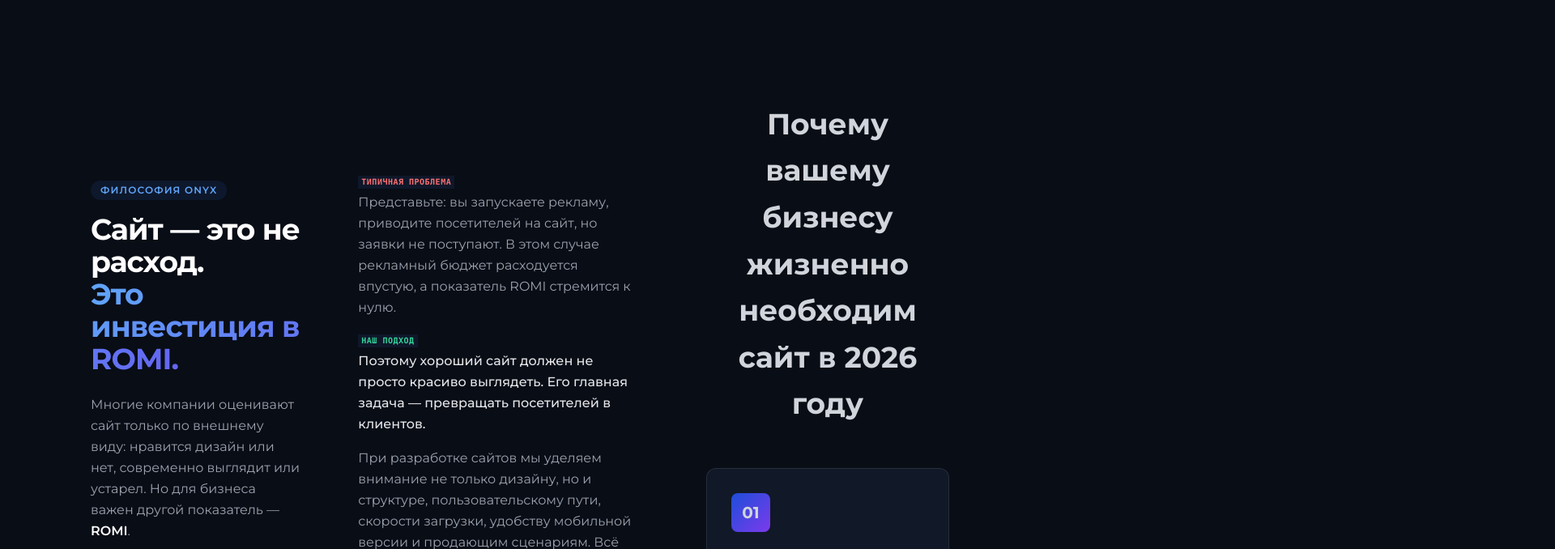
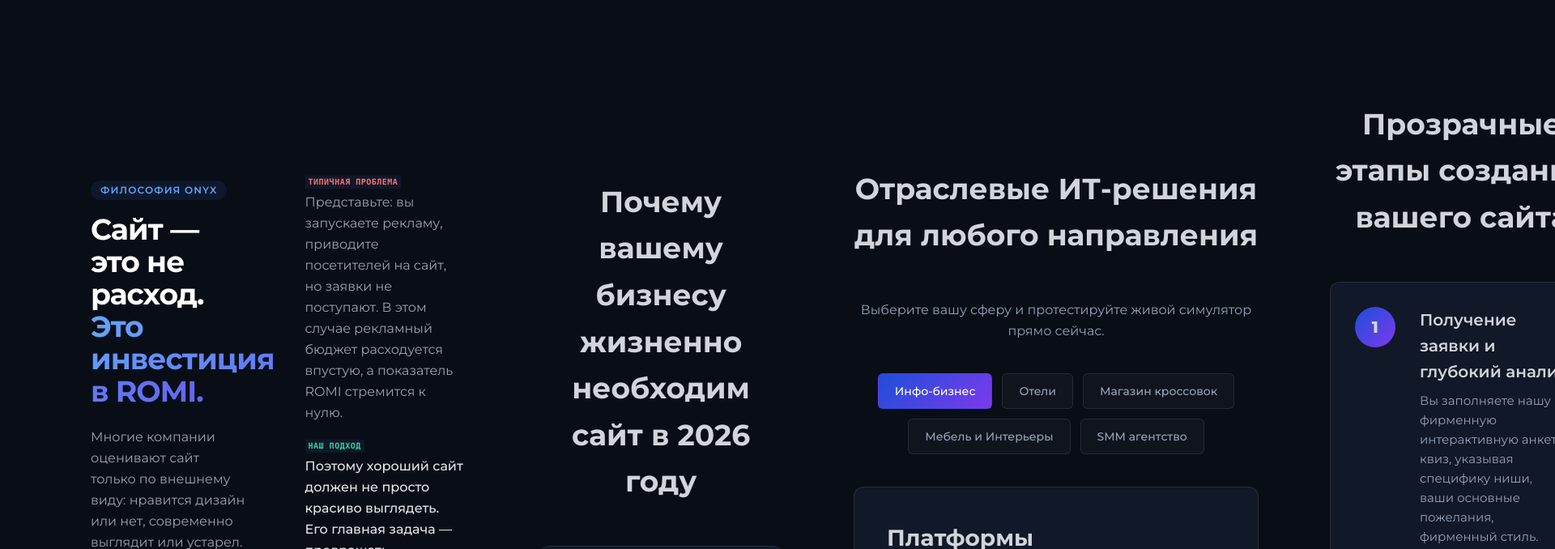
Before and after one commit to vanyagoat1111/onyx, a plain HTML site: page index.html in a window 1280 px wide. Shown: the part 1880-2558 px from the top of the page at 81% size, 1920 px wide, since content can reach past the window. Drawn offline with nearby package versions, Linux system fonts and the light colour scheme; a web font is replaced by a local one.

Commit message:
Update index.html

```diff
--- a/index.html
+++ b/index.html
@@ -1845,7 +1845,8 @@
 
         </div>
     </div>
-        </section><section <div class="container">
+        </section><section class="py-24 border-t border-gray-900">
+            <div class="container">
             <h2 class="section-title">Почему вашему бизнесу жизненно необходим сайт в 2026 году</h2>
             <div class="why-grid">
                 <div class="why-card" onclick="alert('Наличие собственного брендированного веб-сайта — ключевой маркер надежности.')">
```
